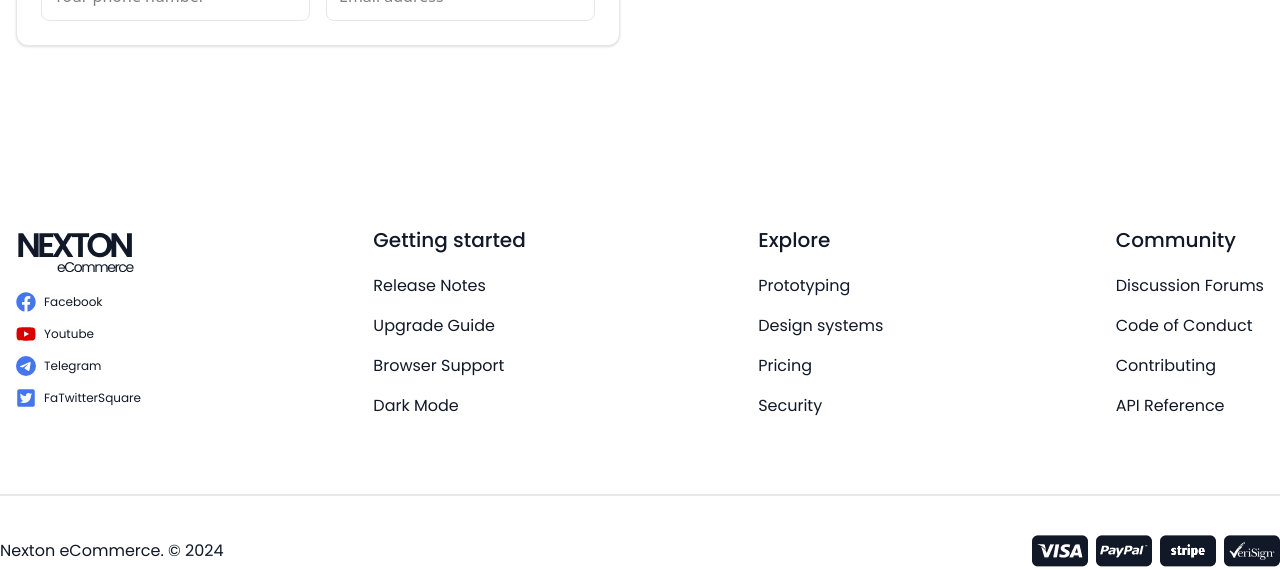
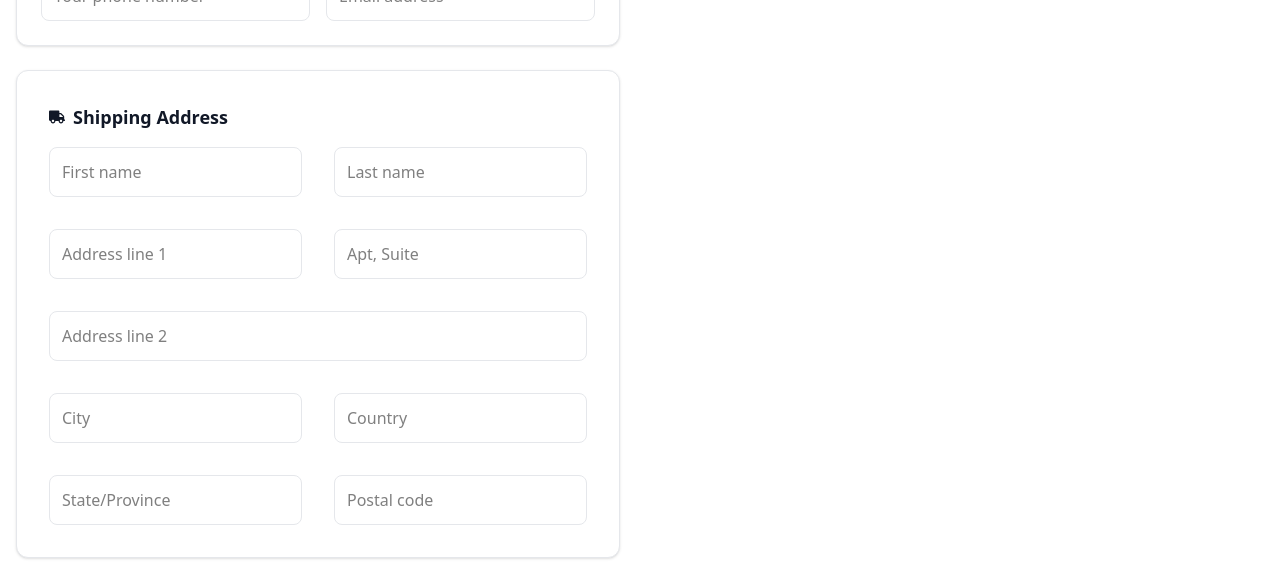
Before and after one commit to mahirTheCoder/Nexton-E-commerce, a React (Vite) app: page /Checkout in a window 1280 px wide. Shown: the part 286-855 px from the top of the page. Built offline with nearby package versions, Linux system fonts and the light colour scheme; no server answers.

Commit message:
shipping address

```diff
--- a/src/Components/Checkoutpages.jsx
+++ b/src/Components/Checkoutpages.jsx
@@ -41,6 +41,63 @@ export default function Checkoutpages() {
             </div>
           </div>
 
+          <div className="border border-gray-200 bg-white p-8 rounded-xl shadow-sm">
+            <div className="flex items-center gap-2 mb-4">
+              <FaTruck className="text-[var(--color-primery)]" />
+              <h2 className="font-semibold text-lg text-[var(--color-primery)]">
+                Shipping Address
+              </h2>
+            </div>
+
+            <div className="grid sm:grid-cols-2 gap-8">
+              <input
+                type="text"
+                placeholder="First name"
+                className="border border-gray-200 outline-none p-3 rounded-lg"
+              />
+              <input
+                type="text"
+                placeholder="Last name"
+                className="border border-gray-200 outline-none p-3 rounded-lg"
+              />
+              <input
+                type="text"
+                placeholder="Address line 1"
+                className="border border-gray-200 outline-none p-3 rounded-lg"
+              />
+              <input
+                type="text"
+                placeholder="Apt, Suite"
+                className="border border-gray-200 outline-none p-3 rounded-lg"
+              />
+              <input
+                type="text"
+                placeholder="Address line 2"
+                className="border border-gray-200 outline-none p-3 rounded-lg sm:col-span-2"
+              />
+              <input
+                type="text"
+                placeholder="City"
+                className="border border-gray-200 outline-none p-3 rounded-lg"
+              />
+              <input
+                type="text"
+                placeholder="Country"
+                className="border border-gray-200 outline-none p-3 rounded-lg"
+              />
+              <input
+                type="text"
+                placeholder="State/Province"
+                className="border border-gray-200 outline-none p-3 rounded-lg"
+              />
+              <input
+                type="text"
+                placeholder="Postal code"
+                className="border border-gray-200 outline-none p-3 rounded-lg"
+              />
+            </div>
+          </div>
+
 
         </div>
 
```
